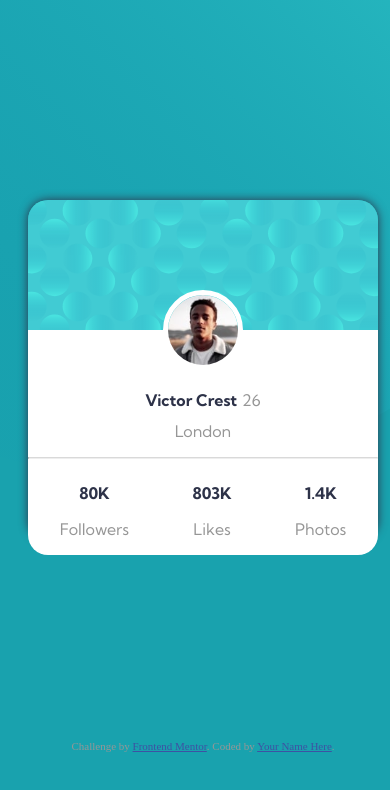
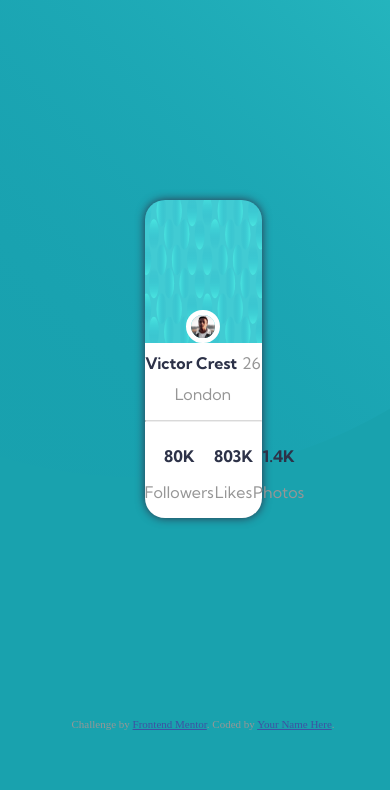
Before and after one commit to iadefidipe/profile-card-component-main, a plain HTML site: page index.html in a window 390 px wide. Drawn offline with Linux system fonts and the light colour scheme.

Commit message:
Fixed layout with responsive sizes

```diff
--- a/index.html
+++ b/index.html
@@ -21,13 +21,14 @@
 </head>
 <body>
   <div class="container">
-    <div class="card-details">
+
       <img class="card-image" src="./images/image-victor.jpg" alt="">
       <div class="name">
         <p>Victor Crest</p>
         <p>26</p>
       </div>
       <p class="city">London</p>
+
       <hr class="line">
 
       <div class="stats">
@@ -47,7 +48,7 @@
       </div>
 
         </div>
-    </div>
+
 
     <div class="attribution">
       Challenge by <a href="https://www.frontendmentor.io?ref=challenge" target="_blank">Frontend Mentor</a>.
--- a/style.scss
+++ b/style.scss
@@ -1,4 +1,5 @@
 @import './partials/variables';
+@import './partials/media-queries';
 
 
 html{
@@ -24,30 +25,27 @@ body{
     background-color: $color-neutral-white;
     text-align: center;
     margin: 200px auto;
-    width: 350px;
-    min-height: 340px;
+    min-width: 25%;
+    max-width: 30%;
+    min-height: 30%;
     box-shadow: 0 0 10px hsl(229, 23%, 23%);
     border-radius: 20px;
     font-family: $font-kumbh;
-    background: url(./images/bg-pattern-card.svg);
-    background-repeat: no-repeat;
-    background-position: top;
+    background: $color-neutral-white url(./images/bg-pattern-card.svg) no-repeat top;
+    background-size: 100% 45% ;
 
 
-    .card-details{
-        background: $color-neutral-white;
-        transform: translateY(130px);
-        border-bottom-left-radius: 20px;
-        border-bottom-right-radius: 20px;
+
         .card-image{
+            margin: 30px auto 0 auto;
             border: 5px solid $color-neutral-white;
             border-radius: 500px;
             height: 20%;
             width: 20%;
-            transform: translateY(-40px);
+            transform: translateY(80px);
         }
         .name{
-            margin-top: -40px;
+            margin-top: 70px;
             display: flex;
             justify-content: center;
             p:first-of-type{
@@ -56,9 +54,9 @@ body{
                 color: $color-primary-blue;
 
             }
-            p:last-of-type{
-                // font-weight: $font-medium;
-            }
+            // p:last-of-type{
+            //     // font-weight: $font-medium;
+            // }
         }
 
         .city{
@@ -81,11 +79,5 @@ body{
             }
 
         }
-    }
-
-
-
-
-
 
 }
```
Also changed, not shown: style.css, 1 other file.
